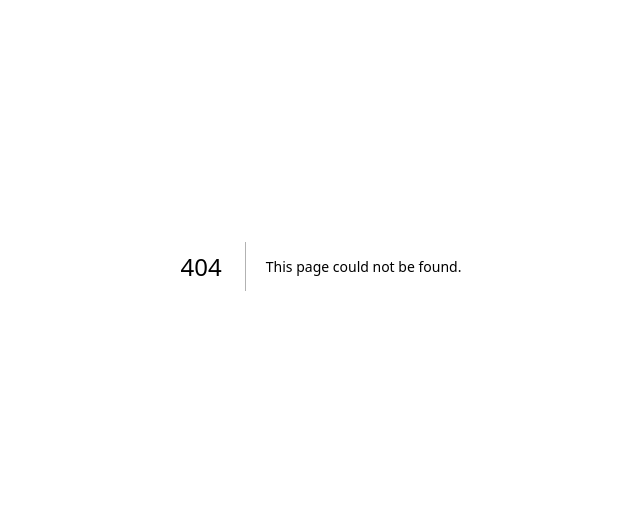
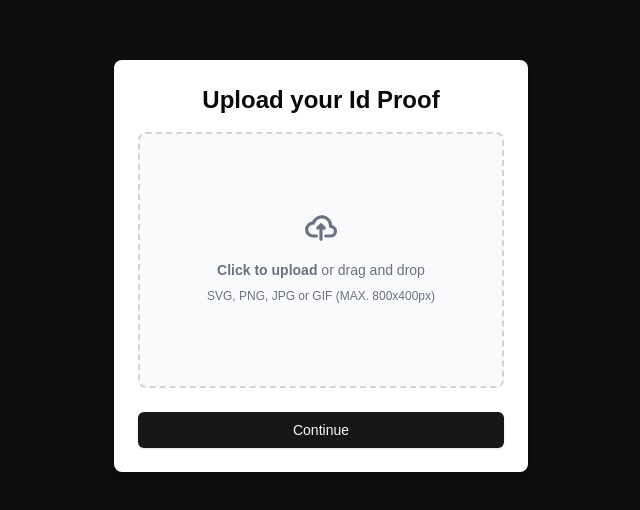
Before and after one commit to mdsajalali/gold-ways, a Next.js app: page /upload-file in a window 1280 px wide. Before the commit this address had no page. Shown: the part 134-644 px from the top of the page, without its empty margins (319-959 px from the left). Built offline with nearby package versions, Linux system fonts and the light colour scheme.

Commit message:
update: ui

```diff
--- a/src/app/(main)/otp/page.tsx
+++ b/src/app/(main)/otp/page.tsx
@@ -36,7 +36,7 @@ export default function OtpForm() {
 
   return (
     <>
-      <div className="flex flex-col items-center justify-center min-h-screen bg-black/95">
+      <div className="flex  px-5 flex-col items-center justify-center min-h-screen bg-black/95">
         <div className="w-full md:w-1/2 lg:w-1/3 mx-auto bg-white p-6 rounded-lg shadow-md">
           <h1 className="text-2xl font-bold text-center mb-4">
             OTP verification
@@ -71,7 +71,7 @@ export default function OtpForm() {
               />
 
               <Link
-                href={"/uploadfile"}
+                href={"/upload-file"}
                 className={`${buttonVariants({
                   variant: "default",
                 })} hover:bg-yellow-500 hover:text-black duration-300`}
--- a/src/app/(main)/pin/page.tsx
+++ b/src/app/(main)/pin/page.tsx
@@ -36,7 +36,7 @@ export default function PinForm() {
 
   return (
     <>
-      <div className="flex flex-col items-center justify-center min-h-screen bg-black/95">
+      <div className="flex  px-5 flex-col items-center justify-center min-h-screen bg-black/95">
         <div className="w-full md:w-1/2 lg:w-1/3 mx-auto bg-white p-6 rounded-lg shadow-md">
           <h1 className="text-2xl font-bold text-center mb-4">ENTER PIN</h1>
           <Form {...form}>
--- a/src/app/(main)/uploadfile/page.tsx
+++ b/src/app/(main)/upload-file/page.tsx
@@ -7,7 +7,7 @@ import Link from "next/link";
 export default function UploadFile() {
   return (
     <>
-      <div className="flex flex-col items-center justify-center min-h-screen bg-black/95">
+      <div className="flex  px-5 flex-col items-center justify-center min-h-screen bg-black/95">
         <div className="w-full md:w-1/2 lg:w-1/3 mx-auto bg-white p-6 rounded-lg shadow-md">
           <h1 className="text-2xl font-bold text-center mb-4">
             Upload your Id Proof
```
